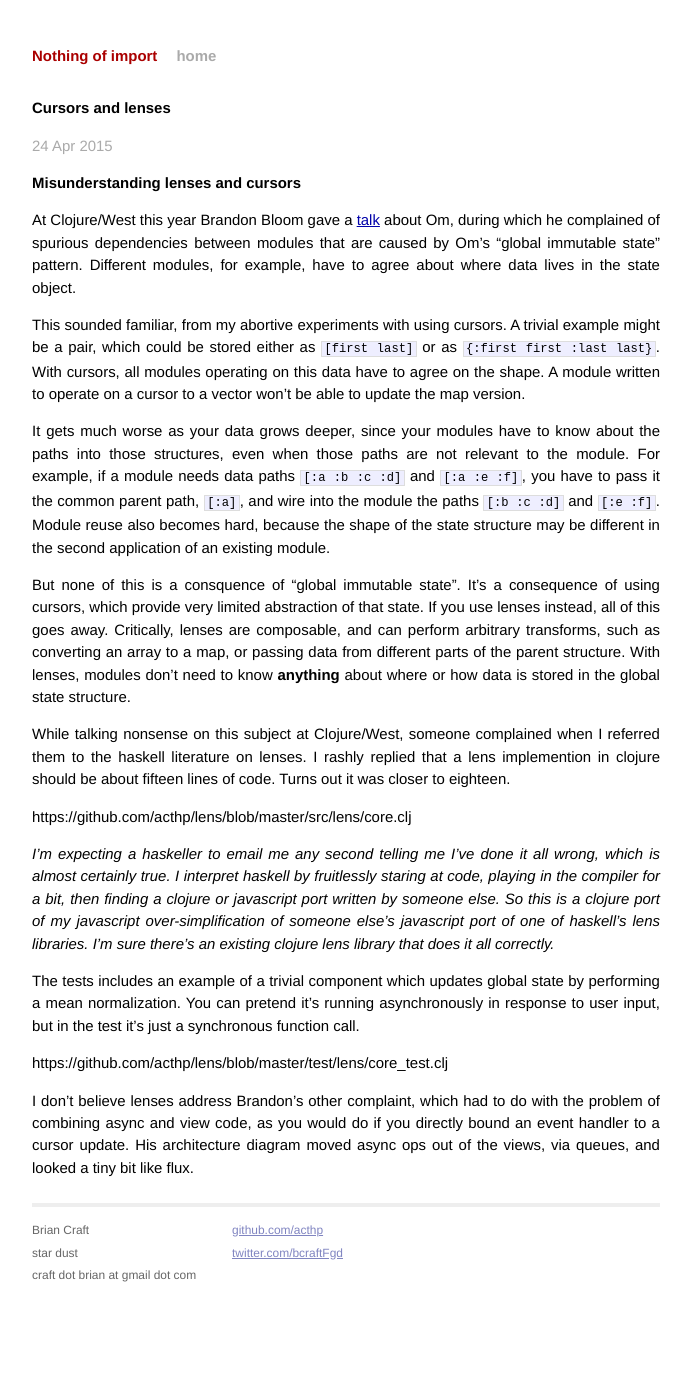
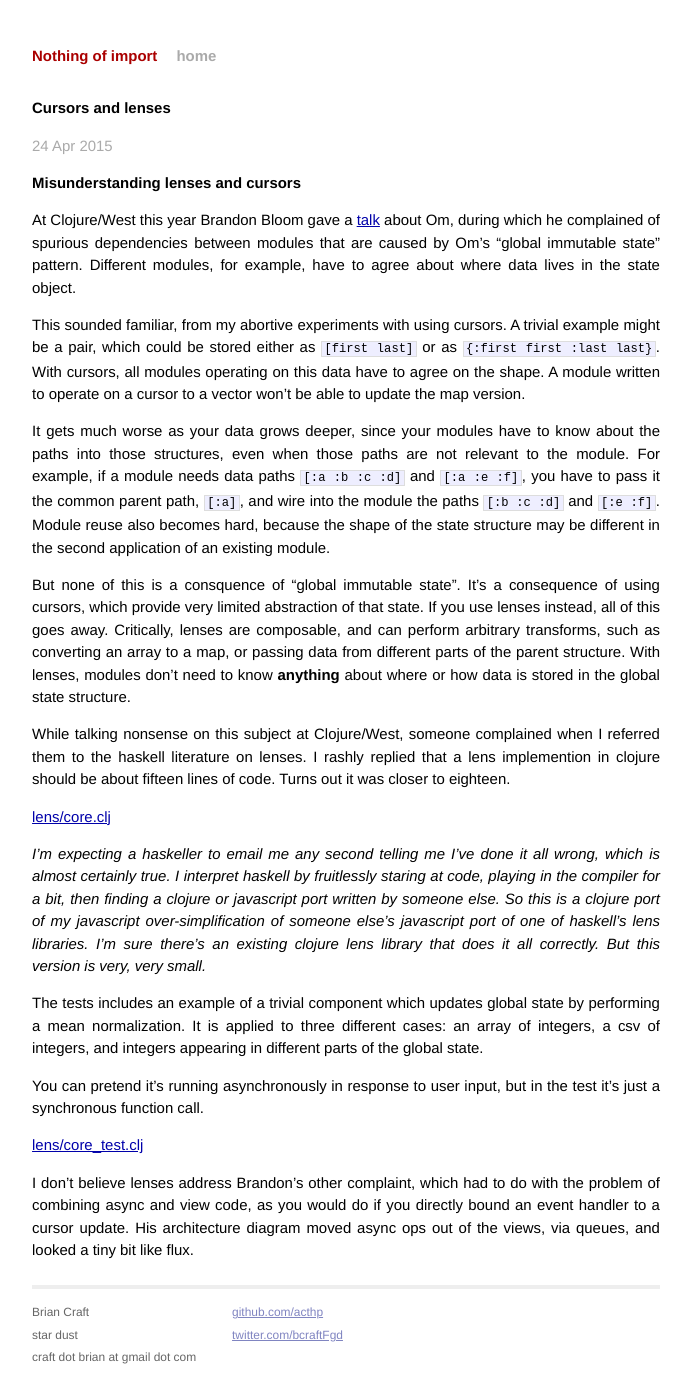
Before and after one commit to acthp/acthp.github.io, a Jekyll site: the page built from _posts/2015-04-24-cursors-and-lenses.markdown, in a window 1280 px wide. Shown: the whole page, without its empty margins (294-986 px from the left). Built offline with Jekyll 4.4.1, drawn with Linux system fonts in a browser that asks for light colours; Markdown is read by kramdown in place of the engine named in the settings; before the commit the page ends 1298 px from its top, so only the background shows below that.

Commit message:
Update links.

```diff
--- a/_posts/2015-04-24-cursors-and-lenses.markdown
+++ b/_posts/2015-04-24-cursors-and-lenses.markdown
@@ -50,14 +50,17 @@ fruitlessly staring at code, playing in the compiler for a bit, then
 finding a clojure or javascript port written by someone else. So this
 is a clojure port of my javascript over-simplification of someone else's javascript
 port of one of haskell's lens libraries. I'm sure there's an existing clojure
-lens library that does it all correctly.*
+lens library that does it all correctly. But this version is very, very small.*
 
 The tests includes an example of a trivial component which updates global
-state by performing a mean normalization. You can pretend it's running
-asynchronously in response to user input, but in the test it's just a
-synchronous function call.
+state by performing a mean normalization. It is applied to three different
+cases: an array of integers, a csv of integers, and integers appearing in
+different parts of the global state.
 
-https://github.com/acthp/lens/blob/master/test/lens/core_test.clj
+You can pretend it's running asynchronously in response to user input, but in
+the test it's just a synchronous function call.
+
+[lens/core_test.clj](https://github.com/acthp/lens/blob/master/test/lens/core_test.clj)
 
 I don't believe lenses address Brandon's other complaint, which
 had to do with the problem of combining async and view code, as you
```
Also changed, not shown: other parts of _posts/2015-04-24-cursors-and-lenses.markdown (+1 -1 lines).
